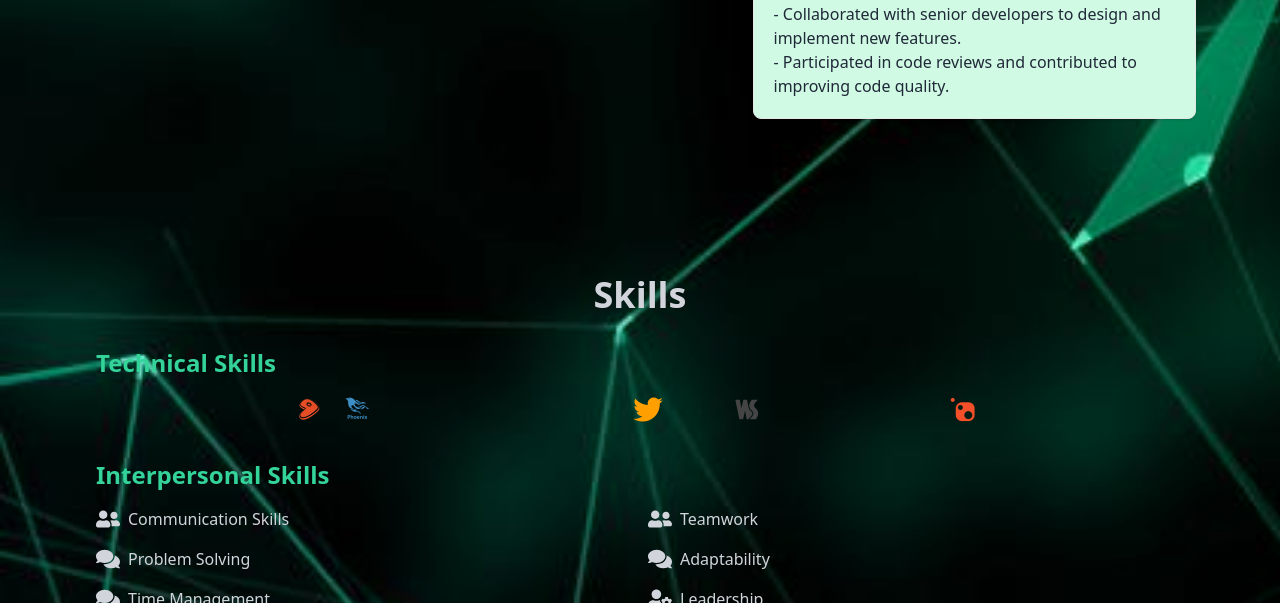
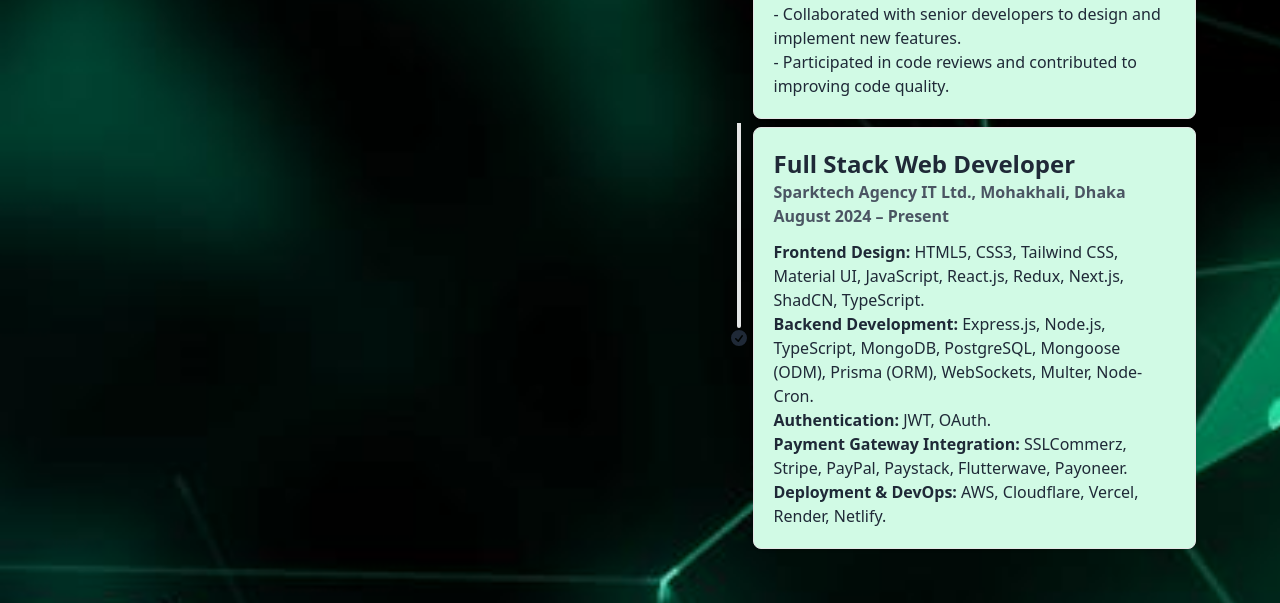
Before and after one commit to rajuahmmed111/Portfolio, a React (Vite) app: page /about in a window 1280 px wide. Shown: the part 3240-3843 px from the top of the page. Built offline with nearby package versions, Linux system fonts and the light colour scheme; some icons are missing.

Commit message:
update exprience and education

```diff
--- a/src/Home/Shared/ExperienceEducation.jsx
+++ b/src/Home/Shared/ExperienceEducation.jsx
@@ -163,6 +163,49 @@ const ExperienceEducation = () => {
               </p>
             </div>
           </li>
+          <li>
+            <hr />
+            <div className="timeline-middle">
+              <svg
+                xmlns="http://www.w3.org/2000/svg"
+                viewBox="0 0 20 20"
+                fill="currentColor"
+                className="h-5 w-5"
+              >
+                <path
+                  fillRule="evenodd"
+                  d="M10 18a8 8 0 100-16 8 8 0 000 16zm3.857-9.809a.75.75 0 00-1.214-.882l-3.483 4.79-1.88-1.88a.75.75 0 10-1.06 1.061l2.5 2.5a.75.75 0 001.137-.089l4-5.5z"
+                  clipRule="evenodd"
+                />
+              </svg>
+            </div>
+            <div className="timeline-end timeline-box bg-emerald-100 p-5 rounded-lg shadow">
+              <h4 className="text-2xl font-bold">Full Stack Web Developer</h4>
+              <p className="text-gray-600 font-bold">
+                Sparktech Agency IT Ltd., Mohakhali, Dhaka
+              </p>
+              <p className="text-gray-600 font-semibold">
+                August 2024 – Present
+              </p>
+              <p className="mt-3">
+                <strong>Frontend Design:</strong> HTML5, CSS3, Tailwind CSS,
+                Material UI, JavaScript, React.js, Redux, Next.js, ShadCN,
+                TypeScript.
+                <br />
+                <strong>Backend Development:</strong> Express.js, Node.js,
+                TypeScript, MongoDB, PostgreSQL, Mongoose (ODM), Prisma (ORM),
+                WebSockets, Multer, Node-Cron.
+                <br />
+                <strong>Authentication:</strong> JWT, OAuth.
+                <br />
+                <strong>Payment Gateway Integration:</strong> SSLCommerz,
+                Stripe, PayPal, Paystack, Flutterwave, Payoneer.
+                <br />
+                <strong>Deployment & DevOps:</strong> AWS, Cloudflare, Vercel,
+                Render, Netlify.
+              </p>
+            </div>
+          </li>
         </ul>
       </div>
     </div>
```
